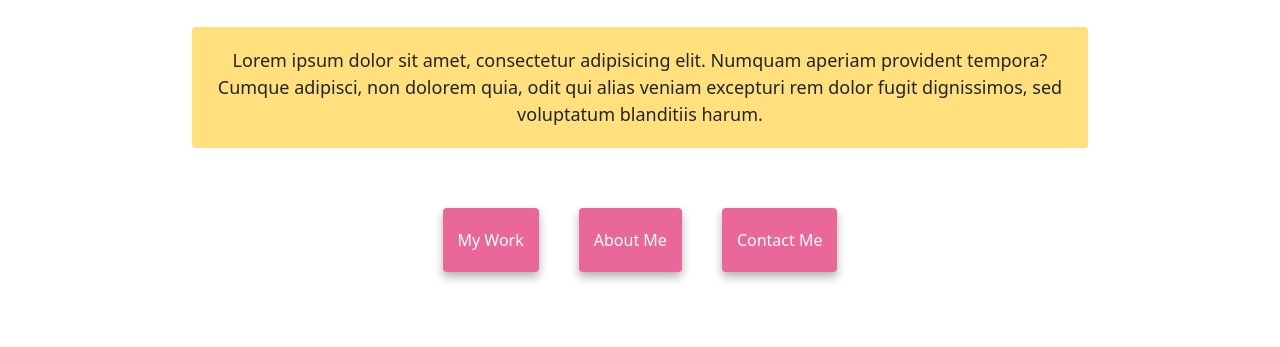
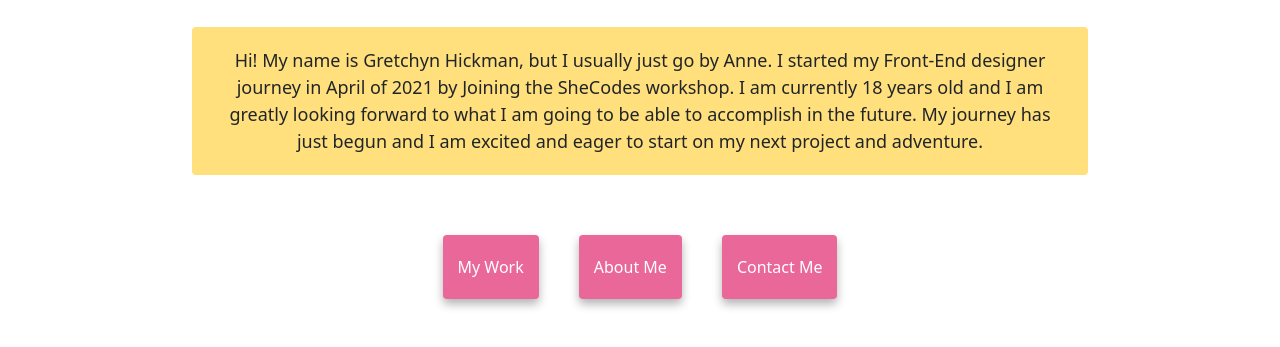
Before and after one commit to gretchyn-hickman/about-me-final-project, a plain HTML site: page index.html in a window 1280 px wide. Shown: the part 305-652 px from the top of the page. Drawn offline with nearby package versions, Linux system fonts and the light colour scheme.

Commit message:
Finished the Homepage

```diff
--- a/index.html
+++ b/index.html
@@ -82,10 +82,12 @@
     <h3>Front-End Developer, based in America 🇺🇸</h3>
     <div class="about-paragraphs">
       <p id="aboutParagraph">
-        Lorem ipsum dolor sit amet, consectetur adipisicing elit. Numquam
-        aperiam provident tempora? Cumque adipisci, non dolorem quia, odit qui
-        alias veniam excepturi rem dolor fugit dignissimos, sed voluptatum
-        blanditiis harum.
+        Hi! My name is Gretchyn Hickman, but I usually just go by Anne. I
+        started my Front-End designer journey in April of 2021 by Joining the
+        SheCodes workshop. I am currently 18 years old and I am greatly looking
+        forward to what I am going to be able to accomplish in the future. My
+        journey has just begun and I am excited and eager to start on my next
+        project and adventure.
       </p>
     </div>
     <div class="navigation-links mb-5">
```
